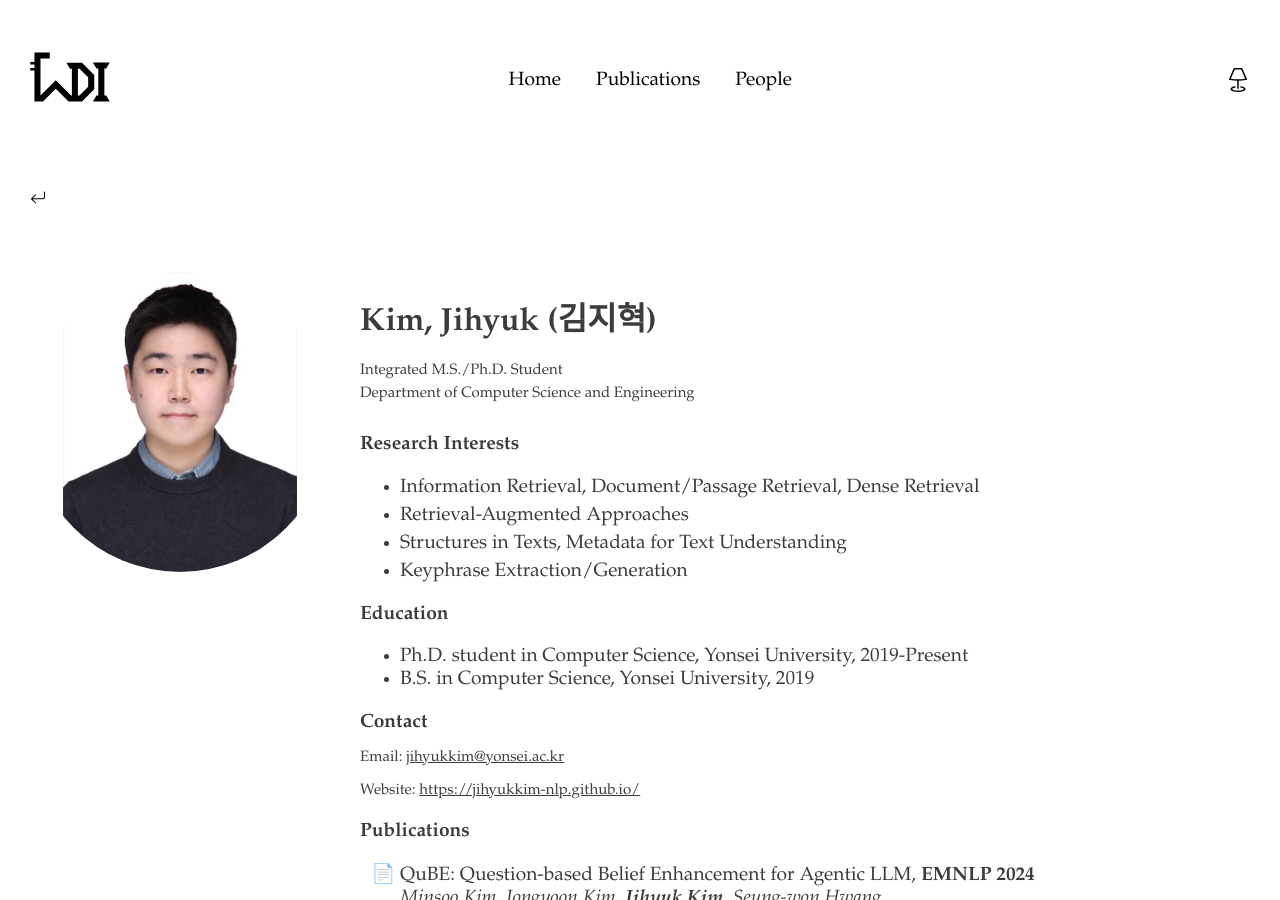
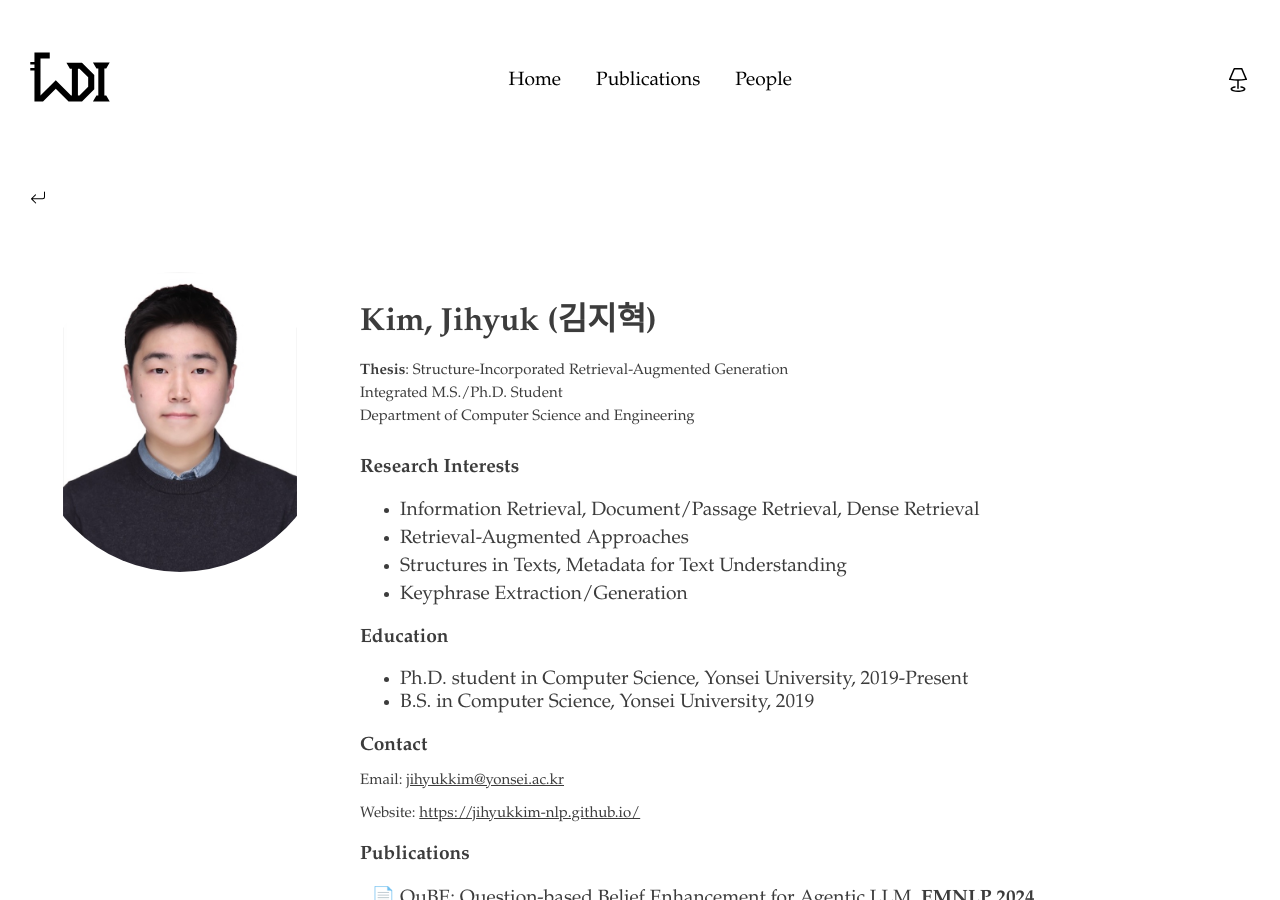
Before and after one commit to ldilab/ldilab.github.io, a Jekyll site: the page built from _people/kimjhyeok.md, in a window 1280 px wide and 900 px high. Built offline with Jekyll 4.4.1, drawn with Linux system fonts in a browser that asks for light colours.

Commit message:
added Jihyeok thesis

```diff
--- a/_people/kimjhyeok.md
+++ b/_people/kimjhyeok.md
@@ -16,4 +16,5 @@ mail: jihyukkim@yonsei.ac.kr
 website: "https://jihyukkim-nlp.github.io/"
 photo: kimjhyeouk.jpeg
 timestamp: 2019-1-1
+thesis: "Structure-Incorporated Retrieval-Augmented Generation"
 ---
```
